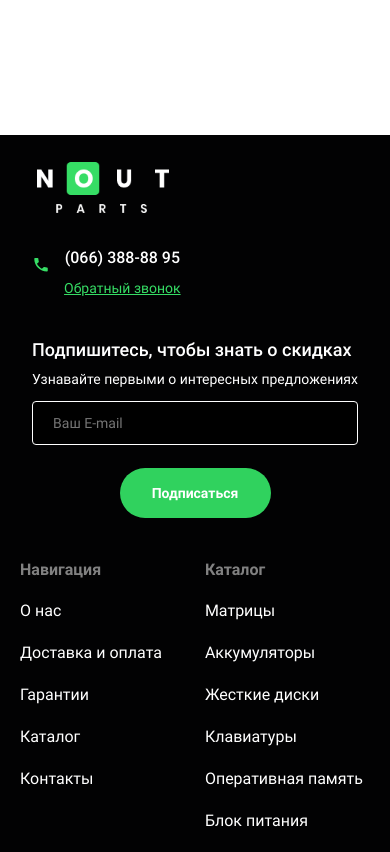
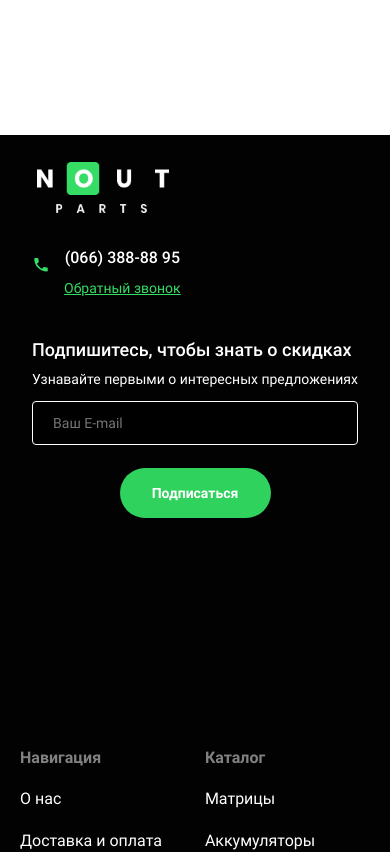
Before and after one commit to danil-jpg/noutparts-ssr, a Next.js app: page / in a window 390 px wide. Shown: the part 2540-3392 px from the top of the page. Built offline with nearby package versions, Linux system fonts and the light colour scheme; no server answers.

Commit message:
order min-height + tries to optimize main-hero img

```diff
--- a/app/common/components/Footer/Footer.scss
+++ b/app/common/components/Footer/Footer.scss
@@ -4,6 +4,8 @@
 	display: flex;
 	flex-direction: row;
 	justify-content: space-between;
+
+	min-height: 1225px;
 
 	&__wrapper {
 		margin: 82px 0 0 0;
@@ -406,6 +408,9 @@
 		flex-direction: column;
 		justify-content: space-between;
 		align-items: center;
+
+		min-height: 1188px;
+
 		&__wrapper {
 			margin: 20px 0 -1px 0;
 			width: 100%;
--- a/app/common/components/MainStatics/MainHero.scss
+++ b/app/common/components/MainStatics/MainHero.scss
@@ -440,8 +440,7 @@
 			top: 187px;
 			left: auto;
 			right: -26px;
-			width: 193px;
-			height: 190px;
+
 		}
 
 		&__background {
@@ -667,8 +666,7 @@
 			top: 187px;
 			left: auto;
 			right: -26px;
-			width: 193px;
-			height: 190px;
+
 		}
 
 		&__background {
--- a/app/common/components/Order/Order.scss
+++ b/app/common/components/Order/Order.scss
@@ -5,6 +5,7 @@
 	flex-direction: column;
 	gap: 67px;
 	align-items: center;
+
 	&__wrapper {
 		width: 100%;
 		display: flex;
```
Also changed, not shown: app/common/components/MainStatics/MainHero.tsx (+1 -1 lines).
